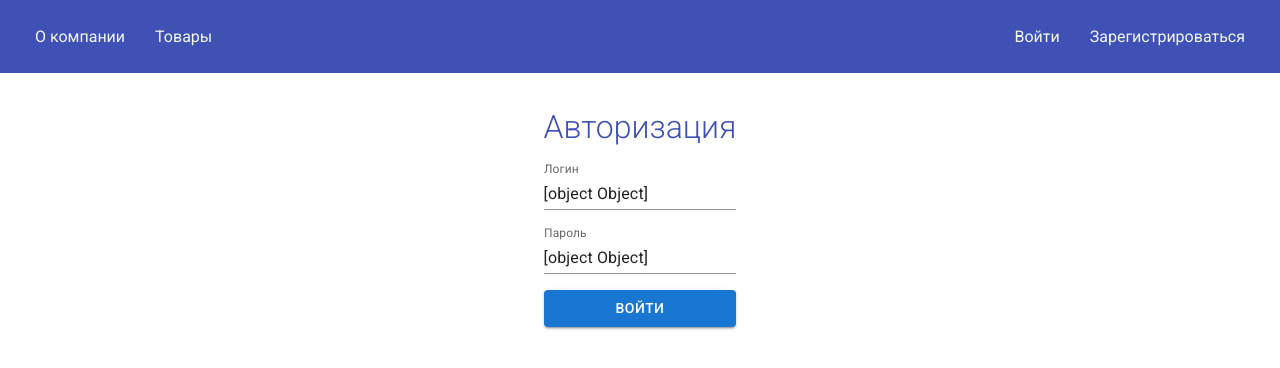
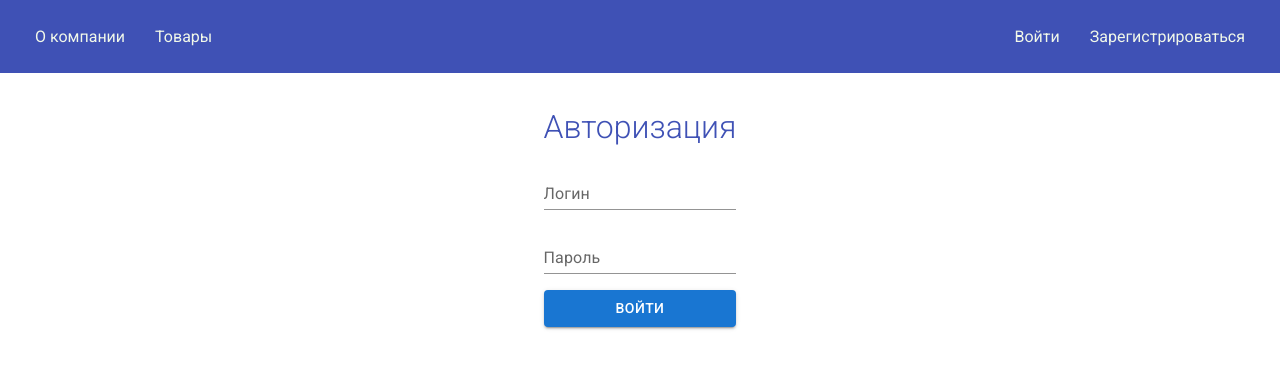
Before and after one commit to Async-Reaper/Zooshop-react, a React (Create React App) app: page /login in a window 1280 px wide. Shown: the top 368 px of the page. Built offline with nearby package versions, Linux system fonts and the light colour scheme.

Commit message:
create validations and add in component

```diff
--- a/src/components/Forms/LoginForm.tsx
+++ b/src/components/Forms/LoginForm.tsx
@@ -10,8 +10,8 @@ import { LoginService } from '../../services/LoginService';
 import { useInput } from '../../hooks/useInput';
 
 const LoginForm: FC = () => {
-    const login = useInput('')
-    const password = useInput('')
+    const login = useInput('', {isEmpty: true})
+    const password = useInput('', {isEmpty: true})
 
     const { loading } = useTypedSelector(state => state.login)
     const dispatch = useTypedDispatch()
@@ -23,26 +23,32 @@ const LoginForm: FC = () => {
 
     const fetchLogin = (e: React.FormEvent<HTMLFormElement>) => {
         e.preventDefault()
-        login.onClick()
-        password.onClick()
-        // dispatch(LoginService(loginData))
+        login.onBlur()
+        password.onBlur()
+
+        if (!login.isDirty && !login.isEmpty && !password.isDirty && !password.isEmpty) {
+            dispatch(LoginService(loginData))
+        }
     }
     return (
         <form onSubmit={fetchLogin}>
             <Stack spacing={2}>
                 <H1>Авторизация</H1>
                 <TextField
-                    value={login}
-
+                    disabled={loading}
+                    value={login.value}
+                    onChange={login.onChange}
                     label="Логин"
                     variant="standard"
                 />
+                { (login.isDirty && login.isEmpty) && <div>Поле пустое</div>}
                 <TextField
-                    value={password}
-
+                    disabled={loading}
+                    onChange={password.onChange}
                     label="Пароль"
                     variant="standard"
                 />
+                { (password.isDirty && password.isEmpty) && <div>Поле пустое</div>}
                 <Button  type='submit' variant="contained">Войти</Button>
             </Stack>
         </form>
--- a/src/hooks/useInput.ts
+++ b/src/hooks/useInput.ts
@@ -1,8 +1,10 @@
 import { useState } from "react"
+import { useValidation } from './useValidation'
 
-export const useInput = (state: string) => {
+export const useInput = (state: string, validation: any) => {
     const [value, setValue] = useState(state);
     const [isDirty, setIsDirty] = useState<boolean>(false);
+    const valid = useValidation(value, validation)
 
     const onChange = (e: React.ChangeEvent<HTMLInputElement>): void => {
         setValue(e.target.value)
@@ -12,10 +14,16 @@ export const useInput = (state: string) => {
         setIsDirty(true)
     }
 
+    const onBlur = (): void => {
+        setIsDirty(true)
+    }
+
     return {
         value,
         isDirty,
         onChange,
-        onClick
+        onClick,
+        onBlur,
+        ...valid
     }
 }
--- a/src/hooks/useValidation.ts
+++ b/src/hooks/useValidation.ts
@@ -3,7 +3,8 @@ import { useEffect, useState } from "react"
 export const useValidation = (value: string, validations: any) => {
     const [isEmpty, setIsEmpty] = useState(true);
     const [minLength, setMinLength] = useState(true);
-
+    const [passwordValid, setPasswordValid] = useState(true)
+    const [nameValid, setNameValid] = useState(true)
 
     useEffect(() => {
         for (const validation in validations) {
@@ -13,12 +14,17 @@ export const useValidation = (value: string, validations: any) => {
                 break;
                 case 'isEmpty' :
                     value ? setIsEmpty(false) : setIsEmpty(true)
+                break;
             }
         }
-    }, [isEmpty, minLength])
+    }, [value])
+
+
 
     return {
         isEmpty,
-        minLength
+        minLength,
+        passwordValid,
+        nameValid
     }
 }
--- a/src/services/LoginService.ts
+++ b/src/services/LoginService.ts
@@ -13,6 +13,7 @@ export const LoginService = (data: IUserLogin) => {
                 if (user.name === data.name && user.password === data.password) {
                     dispatch(loginSuccess())
                     localStorage.setItem('userId', JSON.stringify(user.id))
+                    localStorage.setItem('userName', JSON.stringify(user.name))
                 } else {
                     dispatch(loginError('Неправильный логин или пароль'))
                 }
```
